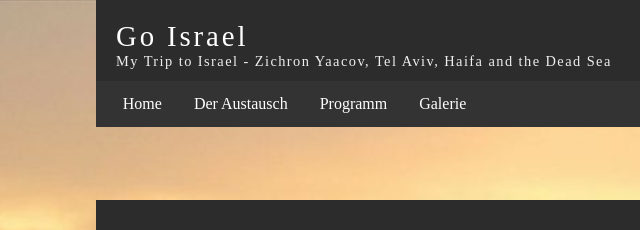
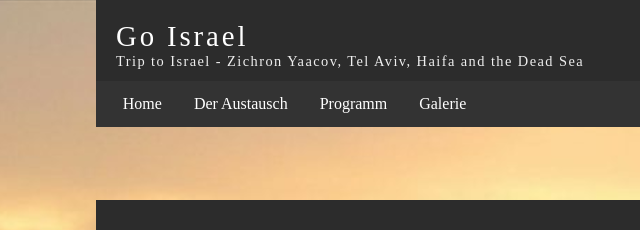
Before and after one commit to VollKornSprudel/go-israel, a plain HTML site: page Der Austausch.html in a window 1280 px wide. Shown: the top 230 px of the page, 0-640 px from the left. Drawn offline with Linux system fonts and the light colour scheme.

Commit message:
Update Der Austausch.html

```diff
--- a/Der Austausch.html
+++ b/Der Austausch.html
@@ -9,7 +9,7 @@
 <div id="container">
   <div id="head">
     <h1>Go Israel</h1>
-    <h2>My Trip to Israel - Zichron Yaacov, Tel Aviv, Haifa and the Dead Sea</h2>
+    <h2>Trip to Israel - Zichron Yaacov, Tel Aviv, Haifa and the Dead Sea</h2>
     <div id="menu">
     <ul>
       <li><a class="home" href="Home.html">Home</a></li>
```
